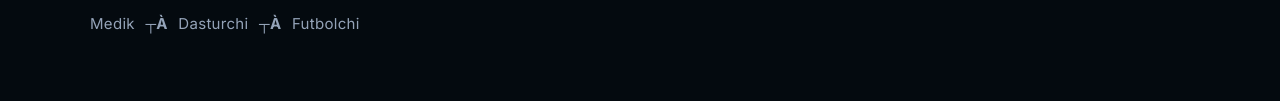
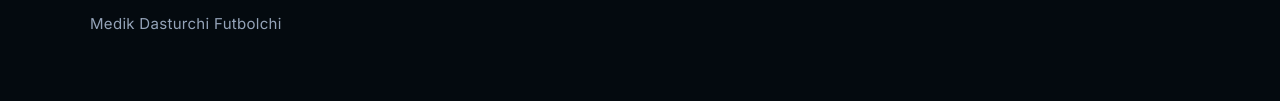
Before and after one commit to akromjonabdugofforov23/abdugofforov, a website: page index.html in a window 1280 px wide. Shown: the part 236-337 px from the top of the page. Drawn offline with nearby package versions, Linux system fonts and the light colour scheme; no server answers; a web font is replaced by a local one.

Commit message:
xatolarsiz

```diff
--- a/index.html
+++ b/index.html
@@ -137,7 +137,7 @@
             <div class="hero-text">
                 <h1 class="hero-title" id="hero-main-title">Abdugofforov<span>.</span></h1>
                 <p class="hero-subtitle" id="hero-sub" data-i18n="hero.subtitle">Shaxsiy blog & rivojlanish uchun</p>
-                <p class="hero-tagline">Medik <span class="dot">┬À</span> Dasturchi <span class="dot">┬À</span> Futbolchi</p>
+                <p class="hero-tagline">Medik Dasturchi Futbolchi</p>
             </div>
         </div>
     </header>
```
